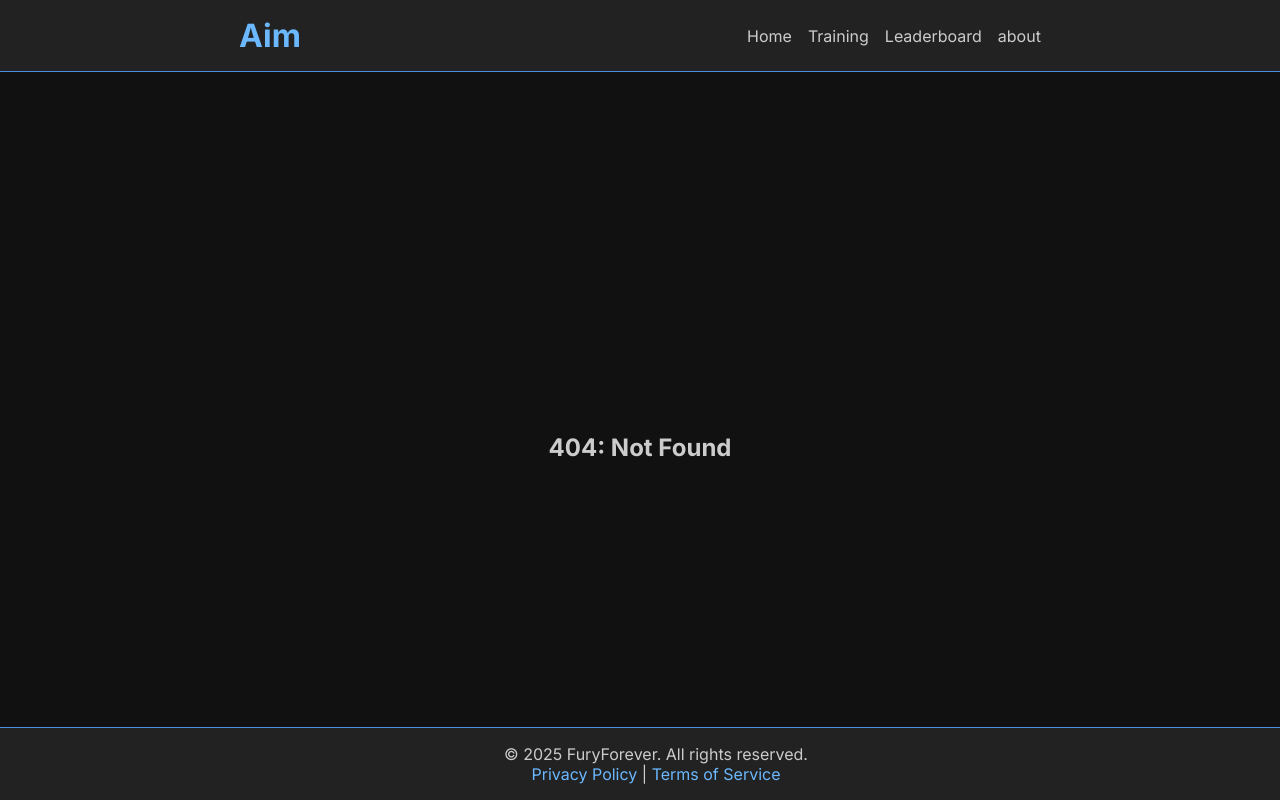
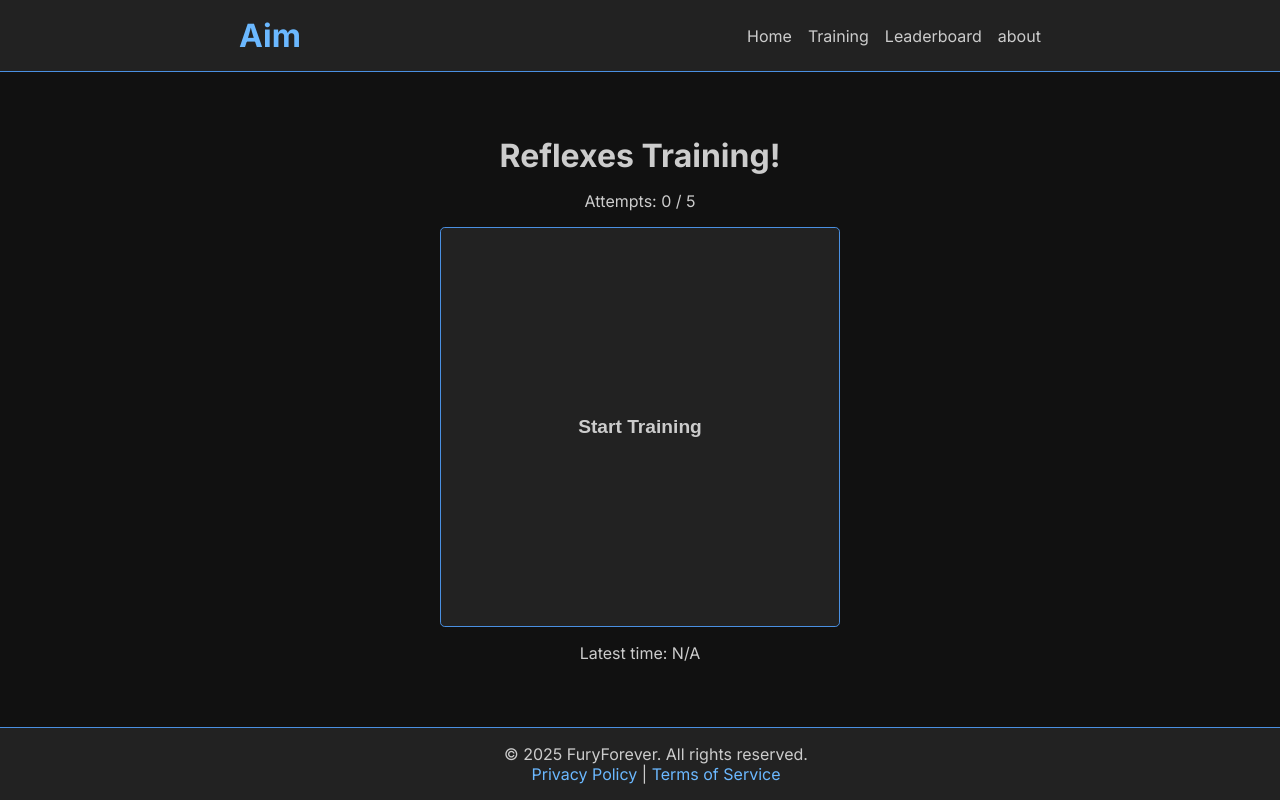
Before and after one commit to Furyforev3r/aim, a SvelteKit app: page /trainings/reflexes in a window 1280 px wide. Before the commit this address had no page. Shown: the top 800 px of the page. Built offline with nearby package versions, Linux system fonts and the light colour scheme; some icons are missing.

Commit message:
feat: reflex test added

```diff
--- a/src/routes/+page.svelte
+++ b/src/routes/+page.svelte
@@ -40,7 +40,7 @@
 						Reflexes is a fast-paced game that tests your reaction time and
 						accuracy. Click on the color as quickly as possible to get your time.
 					</p>
-					<button onclick={() => goto("/reflexes")}><Icon icon="mdi:play" width="24" height="24" />Play</button>
+					<button onclick={() => goto("/trainings/reflexes")}><Icon icon="mdi:play" width="24" height="24" />Play</button>
 				</div>
 
 				<div class="aim">
@@ -49,7 +49,7 @@
 						Tracking is a game designed to improve your ability to follow moving
 						targets with precision. Stay focused and keep the target in your sights!
 					</p>
-					<button onclick={() => goto("/tracking")}><Icon icon="mdi:play" width="24" height="24" />Play</button>
+					<button onclick={() => goto("/about")}><Icon icon="mdi:play" width="24" height="24" />Play</button>
 				</div>
 			</div>
 		</div>
--- /dev/null
+++ b/src/routes/trainings/reflexes/+page.svelte
@@ -0,0 +1,156 @@
+<script lang="ts">
+    import Icon from "@iconify/svelte"
+    let text = "Start Training"
+    let times: number[] = []
+    let waiting = false
+    let started = false
+    let startTime = 0
+    let timeoutId: any
+    let attempts = 0
+    const maxAttempts = 5
+    let showResults = false
+
+    function startNextAttempt() {
+        if (attempts >= maxAttempts) {
+            showResults = true
+            text = "Test completed! Click to see results."
+            return
+        }
+
+        text = "Wait for it..."
+        started = true
+
+        const delay = Math.random() * 2000 + 1000
+        timeoutId = setTimeout(() => {
+            waiting = true
+            startTime = performance.now()
+            text = "CLICK!"
+        }, delay)
+    }
+
+    function handleClick() {
+        if (showResults) {
+            resetAll()
+            return
+        }
+
+        if (!started) {
+            startNextAttempt()
+        } else if (waiting) {
+            const reactionTime = performance.now() - startTime
+            times = [...times, Math.round(reactionTime)]
+            attempts++
+            reset()
+            startNextAttempt()
+        } else {
+            clearTimeout(timeoutId)
+            times = [...times, 1000]
+            attempts++
+            text = "Too Soon! Click to continue. (1s penalty)"
+            started = false
+        }
+    }
+
+    function reset() {
+        waiting = false
+        started = false
+    }
+
+    function resetAll() {
+        waiting = false
+        started = false
+        text = "Start Training"
+        times = []
+        attempts = 0
+        showResults = false
+    }
+
+    $: averageTime = times.length > 0 ? Math.round(times.reduce((a, b) => a + b, 0) / times.length) : 0
+</script>
+
+<div class="app">
+    <h1>Reflexes Training!</h1>
+    {#if showResults}
+        <div class="results">
+            <h2>Results</h2>
+            <p>Reaction times: <strong>{times.join(", ")} ms</strong></p>
+            <p>Average time: <strong>{averageTime} ms</strong></p>
+            <button class="restart" on:click={resetAll}><Icon icon="mdi:restart" width="24" height="24" />Restart</button>
+        </div>
+    {:else}
+        <p>Attempts: {attempts} / {maxAttempts}</p>
+        <button
+            class="reflex"
+            on:click={handleClick}
+            on:contextmenu={handleClick}
+            class:active={waiting}
+        >
+            {text}
+        </button>
+        <p>Latest time: {times.length > 0 ? `${times[times.length - 1]} ms` : "N/A"}</p>
+    {/if}
+</div>
+
+<style>
+    .app {
+        margin: 3rem;
+        display: grid;
+        place-items: center;
+        gap: 1rem;
+        text-align: center;
+        color: var(--text-color);
+    }
+
+    .reflex {
+        cursor: pointer;
+        font-size: 1.2rem;
+        font-weight: bold;
+        color: var(--text-color);
+        background-color: var(--button-background);
+        border-radius: 0.3rem;
+        border: 1px solid var(--blue-primary-color);
+        width: 400px;
+        height: 400px;
+    }
+
+    button.active {
+        background-color: var(--blue-primary-color);
+    }
+    .results {
+        padding: 1rem;
+        border-radius: 0.3rem;
+        background-color: var(--input-background);
+        display: flex;
+        flex-direction: column;
+        align-items: center;
+        justify-content: center;
+        gap: 1rem;
+        opacity: 0;
+        animation: fadeIn 0.3s ease-in-out forwards;
+    }
+
+    @keyframes fadeIn {
+        from {
+            opacity: 0;
+        }
+        to {
+            opacity: 1;
+        }
+    }
+
+    .restart {
+        display: flex;
+        flex: row;
+        align-items: center;
+        justify-content: center;
+        gap: 1rem;
+        cursor: pointer;
+        font-size: 1.2rem;
+        font-weight: bold;
+        color: var(--text-color);
+        background-color: var(--button-background);
+        border-radius: 0.3rem;
+        border: 1px solid var(--blue-primary-color);
+        padding: 1rem 2rem;
+    }
+</style>
```
